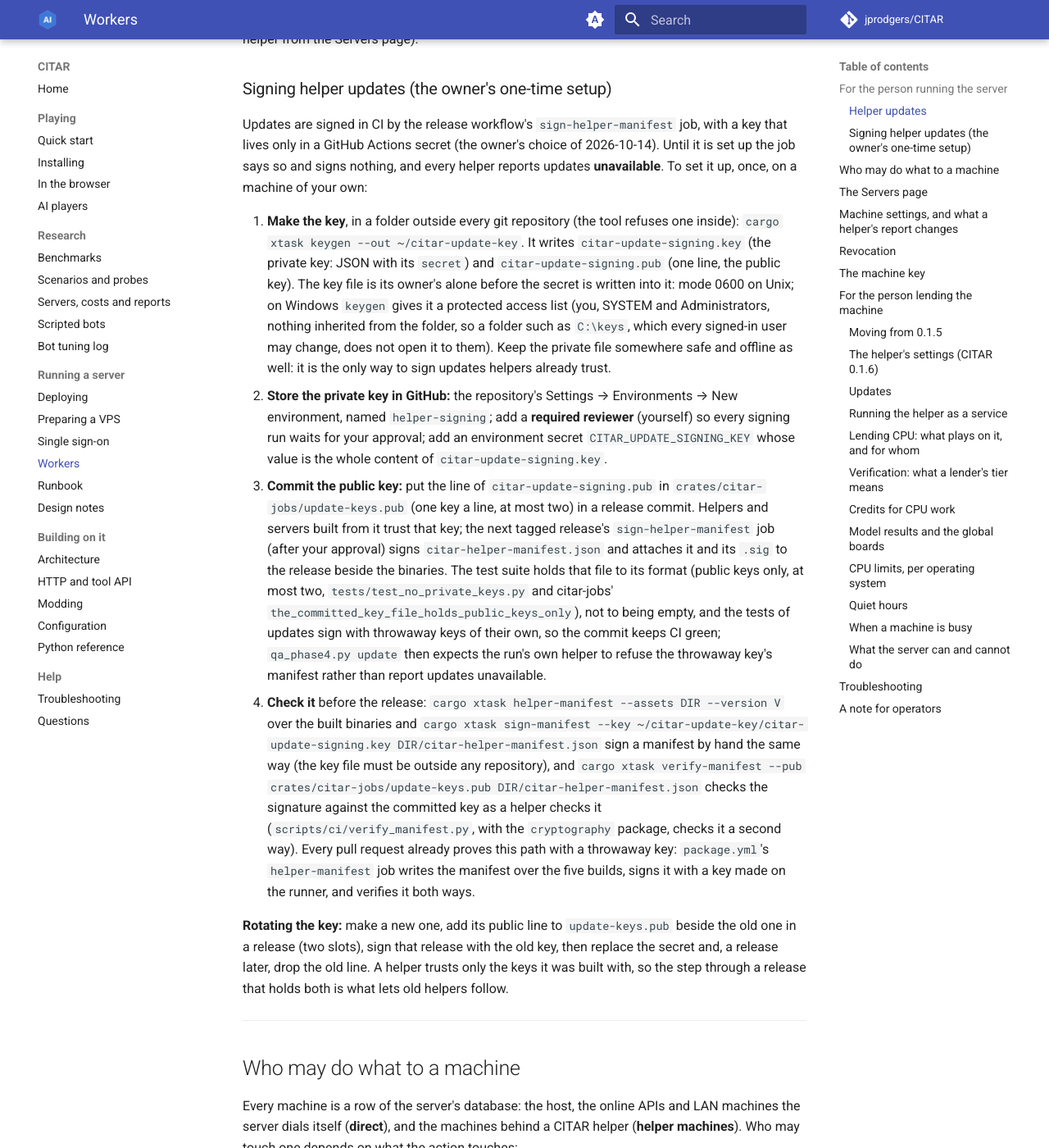
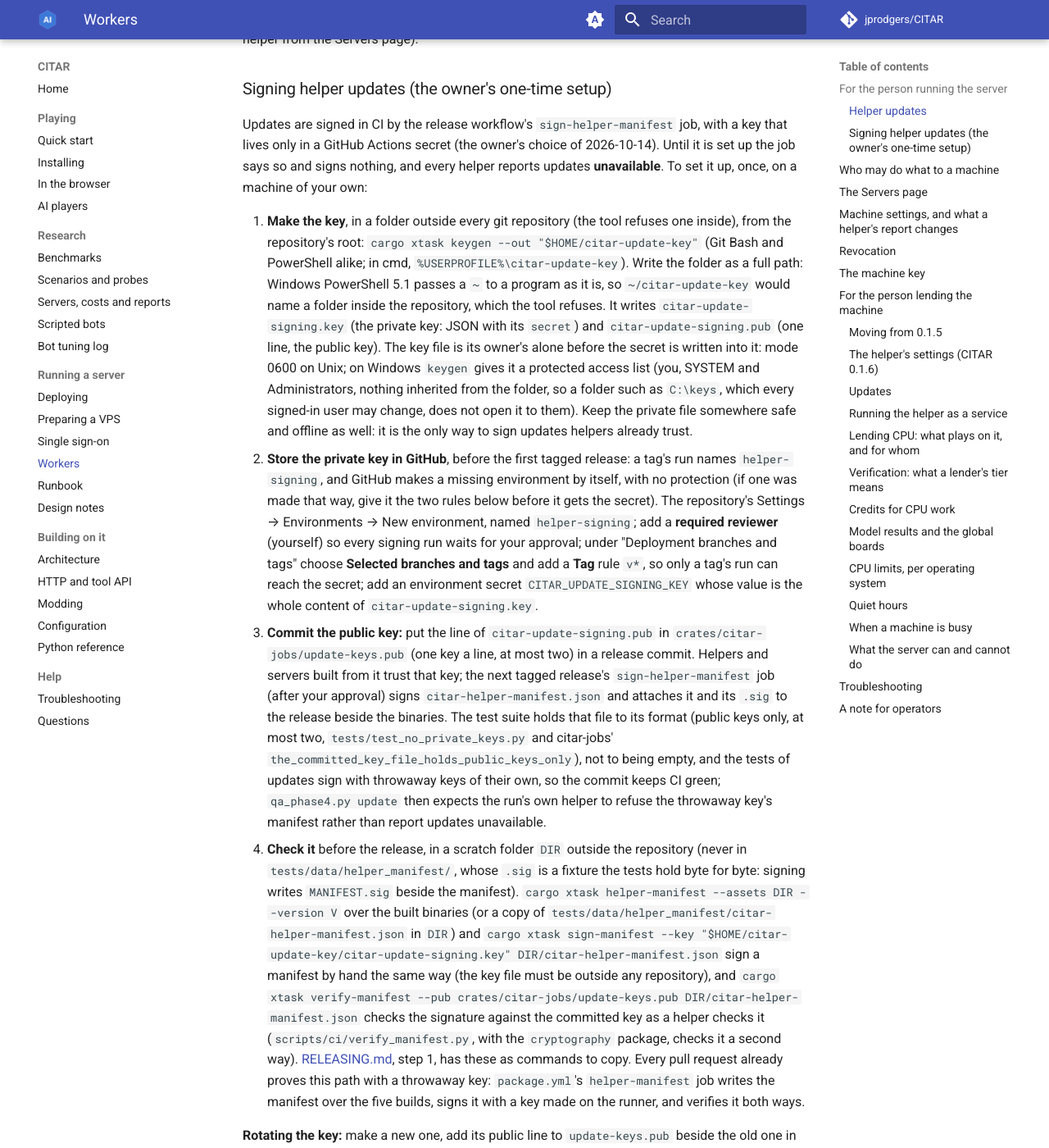
Before and after one commit to jprodgers/CITAR, an MkDocs documentation site: the page built from docs/server/WORKERS.md, in a window 1280 px wide and 1400 px high, scrolled down 2024 px. Shown: the whole window at 82% size. Built offline with MkDocs 1.6.1 and Material for MkDocs 9.7.7, drawn with Linux system fonts in a browser that asks for light colours; comment, search, counter and statistics services are not loaded.

Commit message:
RELEASING.md and WORKERS.md: the signing setup as it works on Windows, and the bump staged by name
Step 1: the key folder as "$HOME/citar-update-key" (PowerShell 5.1 passes ~ as it is, which named a folder inside the repository); helper-signing made before the first tag (a tag's run makes a missing one unprotected) and limited to v* tags as well as its reviewer; the hand check signs a copy in a scratch folder, never the fixture in tests/data/helper_manifest. Step 2: git add -u with .claude left out instead of commit -a, which would carry a checkout's local changes into the release. The wiki regenerated (never pushed).

Co-Authored-By: Claude Opus 5.5 <noreply@anthropic.com>

```diff
--- a/docs/server/WORKERS.md
+++ b/docs/server/WORKERS.md
@@ -94,16 +94,22 @@ Updates are signed in CI by the release workflow's `sign-helper-manifest` job, w
 Actions secret (the owner's choice of 2026-10-14). Until it is set up the job says so and signs nothing, and every
 helper reports updates **unavailable**. To set it up, once, on a machine of your own:
 
-1. **Make the key**, in a folder outside every git repository (the tool refuses one inside):
-   `cargo xtask keygen --out ~/citar-update-key`. It writes `citar-update-signing.key` (the private key: JSON with its
-   `secret`) and `citar-update-signing.pub` (one line, the public key). The key file is its owner's alone before the
+1. **Make the key**, in a folder outside every git repository (the tool refuses one inside), from the repository's
+   root: `cargo xtask keygen --out "$HOME/citar-update-key"` (Git Bash and PowerShell alike; in cmd,
+   `%USERPROFILE%\citar-update-key`). Write the folder as a full path: Windows PowerShell 5.1 passes a `~` to a program
+   as it is, so `~/citar-update-key` would name a folder inside the repository, which the tool refuses. It writes
+   `citar-update-signing.key` (the private key: JSON with its `secret`) and `citar-update-signing.pub` (one line, the public key). The key file is its owner's alone before the
    secret is written into it: mode 0600 on Unix; on Windows `keygen` gives it a protected access list (you, SYSTEM and
    Administrators, nothing inherited from the folder, so a folder such as `C:\keys`, which every signed-in user may
    change, does not open it to them). Keep the private file somewhere safe and offline as well: it is the only way to
    sign updates helpers already trust.
-2. **Store the private key in GitHub:** the repository's Settings → Environments → New environment, named
-   `helper-signing`; add a **required reviewer** (yourself) so every signing run waits for your approval; add an
-   environment secret `CITAR_UPDATE_SIGNING_KEY` whose value is the whole content of `citar-update-signing.key`.
+2. **Store the private key in GitHub**, before the first tagged release: a tag's run names `helper-signing`, and
+   GitHub makes a missing environment by itself, with no protection (if one was made that way, give it the two rules
+   below before it gets the secret). The repository's Settings → Environments → New environment, named
+   `helper-signing`; add a **required reviewer** (yourself) so every signing run waits for your approval; under
+   "Deployment branches and tags" choose **Selected branches and tags** and add a **Tag** rule `v*`, so only a tag's
+   run can reach the secret; add an environment secret `CITAR_UPDATE_SIGNING_KEY` whose value is the whole content of
+   `citar-update-signing.key`.
 3. **Commit the public key:** put the line of `citar-update-signing.pub` in `crates/citar-jobs/update-keys.pub` (one key
    a line, at most two) in a release commit. Helpers and servers built from it trust that key; the next tagged
    release's `sign-helper-manifest` job (after your approval) signs `citar-helper-manifest.json` and attaches it and its
@@ -112,11 +118,16 @@ helper reports updates **unavailable**. To set it up, once, on a machine of your
    empty, and the tests of updates sign with throwaway keys of their own, so the commit keeps CI green; `qa_phase4.py
    update` then expects the run's own helper to refuse the throwaway key's manifest rather than report updates
    unavailable.
-4. **Check it** before the release: `cargo xtask helper-manifest --assets DIR --version V` over the built binaries and
-   `cargo xtask sign-manifest --key ~/citar-update-key/citar-update-signing.key DIR/citar-helper-manifest.json` sign a
-   manifest by hand the same way (the key file must be outside any repository), and `cargo xtask verify-manifest --pub
+4. **Check it** before the release, in a scratch folder `DIR` outside the repository (never in
+   `tests/data/helper_manifest/`, whose `.sig` is a fixture the tests hold byte for byte: signing writes
+   `MANIFEST.sig` beside the manifest). `cargo xtask helper-manifest --assets DIR --version V` over the built binaries
+   (or a copy of `tests/data/helper_manifest/citar-helper-manifest.json` in `DIR`) and `cargo xtask sign-manifest
+   --key "$HOME/citar-update-key/citar-update-signing.key" DIR/citar-helper-manifest.json` sign a manifest by hand the
+   same way (the key file must be outside any repository), and `cargo xtask verify-manifest --pub
    crates/citar-jobs/update-keys.pub DIR/citar-helper-manifest.json` checks the signature against the committed key as
    a helper checks it (`scripts/ci/verify_manifest.py`, with the `cryptography` package, checks it a second way).
+   [RELEASING.md](https://github.com/jprodgers/CITAR/blob/main/packaging/RELEASING.md), step 1, has these as
+   commands to copy.
    Every pull request already proves this path with a throwaway key: `package.yml`'s `helper-manifest` job writes the
    manifest over the five builds, signs it with a key made on the runner, and verifies it both ways.
 
```
Also changed, not shown: packaging/RELEASING.md (+40 -12 lines), wiki/Workers.md (+20 -9 lines).
